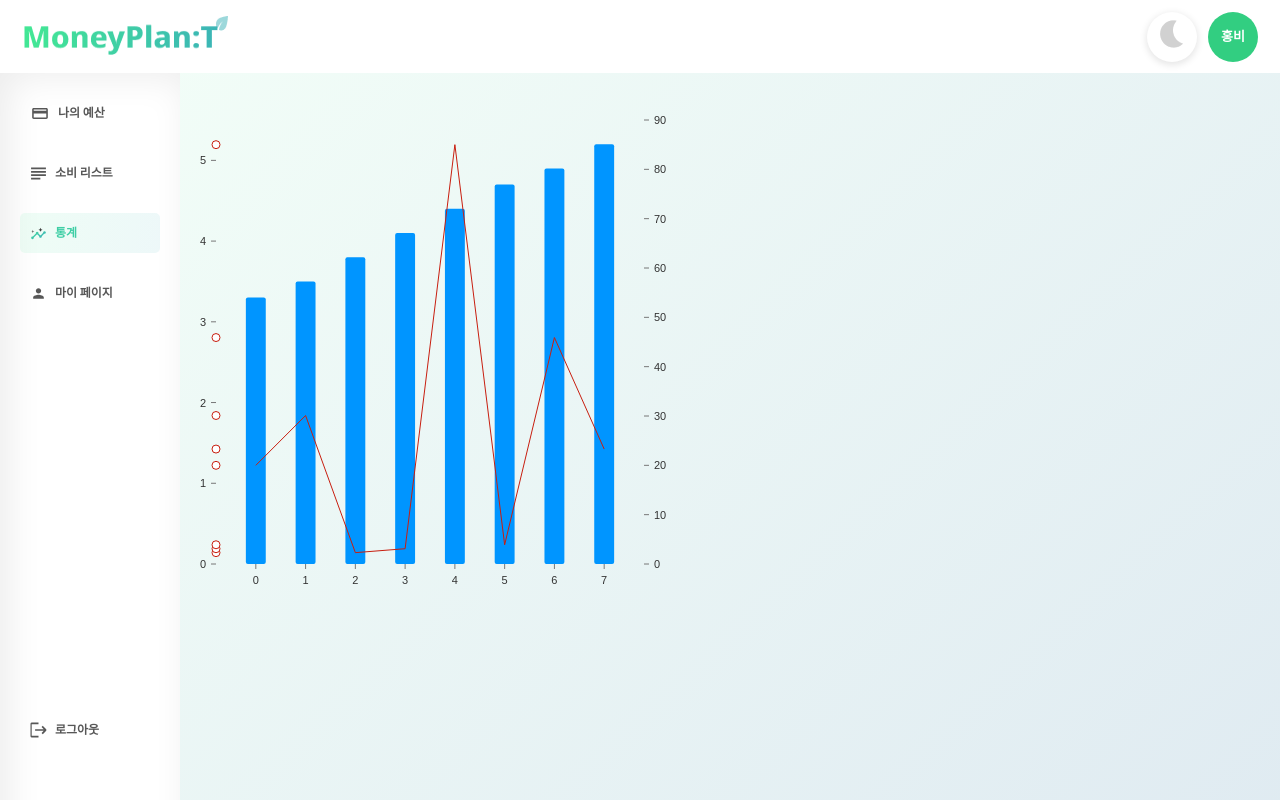
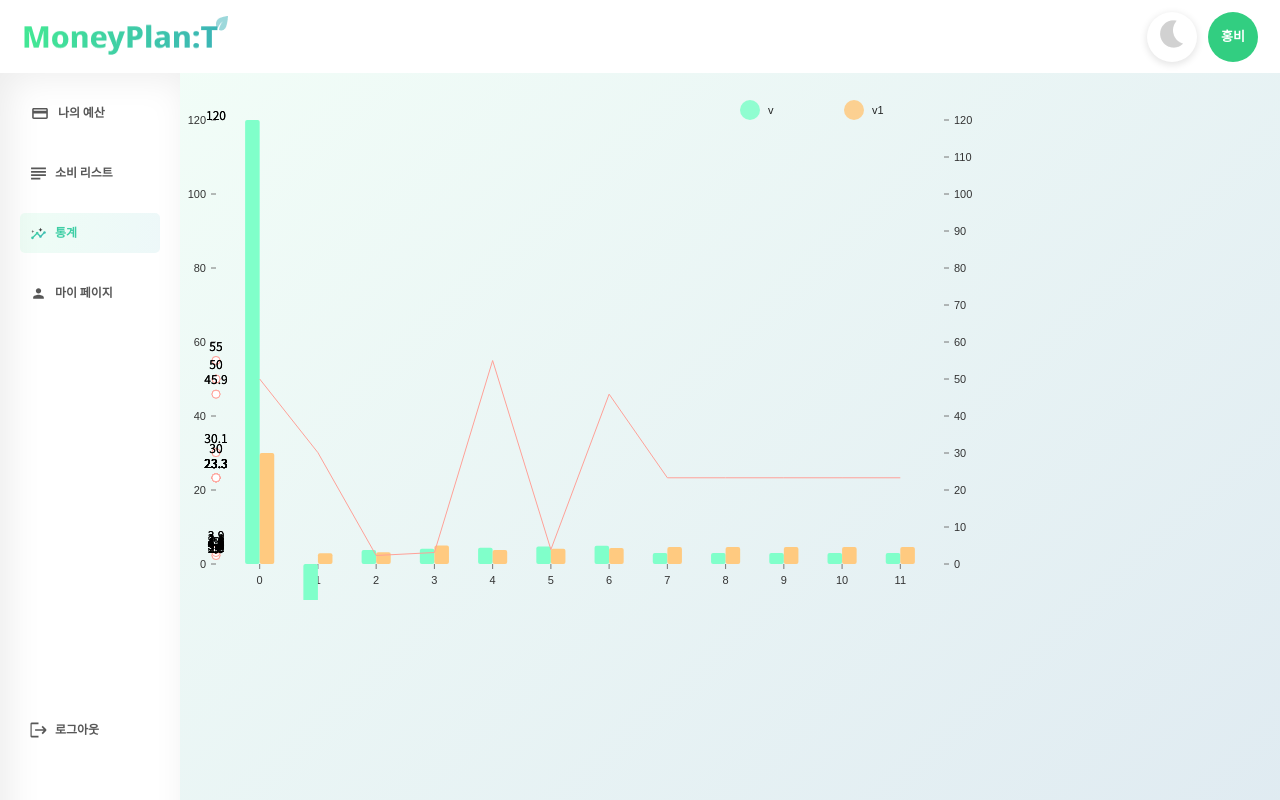
Before and after one commit to lamsasa/frontCheck, a React (Create React App) app: page /Chart in a window 1280 px wide. Built offline with nearby package versions, Linux system fonts and the light colour scheme.

Commit message:
✨차트 끝끝끝

```diff
--- a/src/components/Chart/LineBarChart.jsx
+++ b/src/components/Chart/LineBarChart.jsx
@@ -6,28 +6,32 @@ import { line } from "d3-shape";
 import { computeXYScalesForSeries } from "@nivo/scales";
 import { useTooltip, TableTooltip } from "@nivo/tooltip";
 
-const barColor = "#0095ff";
-const lineColor = "rgba(200, 30, 15, 1)";
+const barColor = "#80ffca";
+const lineColor = "#ffa198";
 
-// `v` is used for bars
-// `v1` is used for line
+// `v` and `v1` are used for bars
+// `l` is used for line
 const data = [
-  { x: "0", v: 3.3, v1: 20.0 },
-  { x: "1", v: 3.5, v1: 30.1 },
-  { x: "2", v: 3.8, v1: 2.3 },
-  { x: "3", v: 4.1, v1: 3.1 },
-  { x: "4", v: 4.4, v1: 85.0 },
-  { x: "5", v: 4.7, v1: 3.9 },
-  { x: "6", v: 4.9, v1: 45.9 },
-  { x: "7", v: 5.2, v1: 23.3 },
+  { x: "0", v: 120, v1: 30, l: 50 },
+  { x: "1", v: -30.5, v1: 2.9, l: 30.1 },
+  { x: "2", v: 3.8, v1: 3.2, l: 2.3 },
+  { x: "3", v: 4.1, v1: 5.0, l: 3.1 },
+  { x: "4", v: 4.4, v1: 3.8, l: 55.0 },
+  { x: "5", v: 4.7, v1: 4.1, l: 3.9 },
+  { x: "6", v: 4.9, v1: 4.3, l: 45.9 },
+  { x: "7", v: 3.0, v1: 4.6, l: 23.3 },
+  { x: "8", v: 3.0, v1: 4.6, l: 23.3 },
+  { x: "9", v: 3.0, v1: 4.6, l: 23.3 },
+  { x: "10", v: 3.0, v1: 4.6, l: 23.3 },
+  { x: "11", v: 3.0, v1: 4.6, l: 23.3 },
 ];
 
-const Line = ({ bars, xScale, innerWidth, innerHeight, tooltip }) => {
+const Line = ({ bars, xScale, yScale, innerWidth, innerHeight, tooltip }) => {
   const scale = computeXYScalesForSeries(
     [
       {
         id: "only",
-        data: data.map((it) => ({ x: it.d, y: it.v1 })),
+        data: data.map((it) => ({ x1: it.d, y: it.l })),
       },
     ],
     { type: "linear" },
@@ -35,23 +39,40 @@ const Line = ({ bars, xScale, innerWidth, innerHeight, tooltip }) => {
     innerWidth,
     innerHeight
   );
+
   const lineGenerator = line()
-    .x((bar) => bar.x + bar.width / 2)
-    .y((bar) => scale.yScale(bar.data.data.v1));
+    .x((d) => xScale(d.x) + xScale.bandwidth() / 2)
+    .y((d) => yScale(d.y)); // 막대 그래프의 Y축 값으로 변경
+
+  const lineData = data
+    .filter((d) => d.l !== undefined)
+    .map((d) => ({
+      x: d.x,
+      y: d.l,
+    }));
+
+  const linePath = lineGenerator(lineData);
 
   const tip = useTooltip();
 
   function renderTip(e, idx) {
+    const barData = bars[idx].data.data;
+    if (barData) {
       return tip.showTooltipFromEvent(
-      <CustomTooltip barValue={data[idx].v} lineValue={data[idx].v1} />,
+        <CustomTooltip
+          barValue={barData.v}
+          barValue1={barData.v1}
+          lineValue={barData.l}
+        />,
         e
       );
+    }
   }
 
   return (
     <Fragment>
       <Axes
-        yScale={scale.yScale}
+        yScale={yScale}
         xScale={xScale}
         width={innerWidth}
         height={innerHeight}
@@ -60,25 +81,27 @@ const Line = ({ bars, xScale, innerWidth, innerHeight, tooltip }) => {
         }}
       />
       <path
-        d={lineGenerator(bars)}
+        d={linePath}
         fill="none"
         stroke={lineColor}
         style={{ pointerEvents: "none" }}
       />
       {bars.map((bar) => (
         <circle
-          key={bar.key}
-          cx={xScale(bar.data.index) + bar.width / 2}
-          cy={scale.yScale(bar.data.data.v1)}
+          key={`circle-${bar.key}`}
+          cx={xScale(bar.data.index) + xScale.bandwidth() / 2}
+          cy={yScale(bar.data.data.l)}
           r={4}
           fill="white"
           stroke={lineColor}
           style={{ pointerEvents: "none" }}
         />
       ))}
+
       {bars.map((bar, idx) => (
+        <Fragment key={bar.key}>
           <rect
-          key={bar.key}
+            key={`rect-${bar.key}`}
             x={bar.x}
             y={0}
             height={innerHeight}
@@ -88,29 +111,63 @@ const Line = ({ bars, xScale, innerWidth, innerHeight, tooltip }) => {
             onMouseMove={(e) => renderTip(e, idx)}
             onMouseLeave={tip.hideTooltip}
           />
+          <text
+            x={xScale(bar.data.index) + xScale.bandwidth() / 2 - bar.width / 2}
+            y={yScale(bar.data.data.v)} // v 값 텍스트의 y 좌표 수정
+            textAnchor="middle"
+            style={{ fontSize: "12px" }}>
+            {bar.data.data.v}
+          </text>
+          <text
+            x={xScale(bar.data.index) + xScale.bandwidth() / 2 + bar.width / 2}
+            y={yScale(bar.data.data.v1)} // v1 값 텍스트의 y 좌표 수정
+            textAnchor="middle"
+            style={{ fontSize: "12px" }}>
+            {bar.data.data.v1}
+          </text>
+          <text
+            x={xScale(bar.data.index) + xScale.bandwidth() / 2}
+            y={yScale(bar.data.data.l) - 10}
+            textAnchor="middle"
+            style={{ fontSize: "12px" }}>
+            {bar.data.data.l}
+          </text>
+        </Fragment>
       ))}
     </Fragment>
   );
 };
 
-function CustomTooltip({ barValue, lineValue }) {
+function CustomTooltip({ barValue, barValue1, lineValue }) {
   return (
     <TableTooltip
       rows={[
-        ["bar", barValue],
-        ["line", lineValue],
+        ["수입", barValue],
+        ["지출", barValue1],
+        ["합계", lineValue],
       ]}
     />
   );
 }
 
+const transformedData = data.map((item) => ({
+  x: item.x,
+  v: item.v,
+  v1: item.v1,
+  l: item.l,
+}));
+
+const maxValue = Math.max(...data.map(item => Math.max(item.v, item.v1)));
+
+
 const LineBarChart = () => (
-  <div className="App" style={{ width: 500, height: 500 }}>
+  <div className="App" style={{ width: 800, height: 500 }}>
     <ResponsiveBar
-      data={data}
-      keys={["v"]}
-      maxValue={6}
-      padding={0.6}
+      data={transformedData}
+      keys={["v", "v1"]}
+      groupMode="grouped" // 그룹 모드를 'grouped'로 설정
+      maxValue={maxValue}
+      padding={0.5} // 각 막대 그래프 사이의 거리
       margin={{
         top: 20,
         right: 36,
@@ -119,13 +176,40 @@ const LineBarChart = () => (
       }}
       indexBy="x"
       enableLabel={false}
-      colors={[barColor]}
+      colors={[barColor, "#ffca80"]}
       borderRadius={2}
       axisLeft={{
         tickValues: 7,
       }}
       enableGridY={false}
       layers={["grid", "axes", "bars", Line, "markers", "legends"]}
+      //범례
+      legends={[
+        {
+          anchor: "top-right", // 범례 위치 (top-left, top-right, bottom-left, bottom-right 등)
+          direction: "row", // 범례 방향 (row, column 등)
+          justify: false,
+          translateX: 0,
+          translateY: -20,
+          itemsSpacing: 4,
+          itemWidth: 100,
+          itemHeight: 20,
+          itemDirection: "left-to-right",
+          itemOpacity: 0.85,
+          itemTextColor: "#000",
+          symbolSize: 20,
+          symbolShape: "circle",
+          effects: [
+            {
+              on: "hover",
+              style: {
+                itemTextColor: "#000",
+                itemOpacity: 1,
+              },
+            },
+          ],
+        },
+      ]}
     />
   </div>
 );
```
Also changed, not shown: src/pages/MainListPage.jsx (+19 -24 lines). Lines whose indentation alone changed are shown as unchanged.
